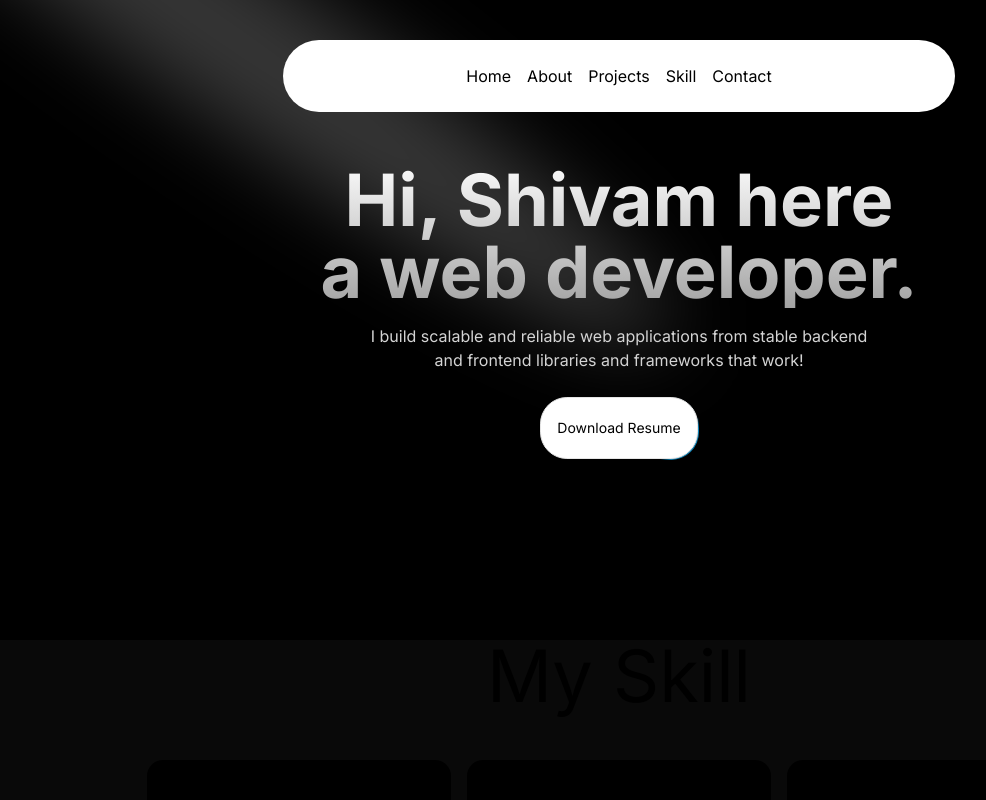
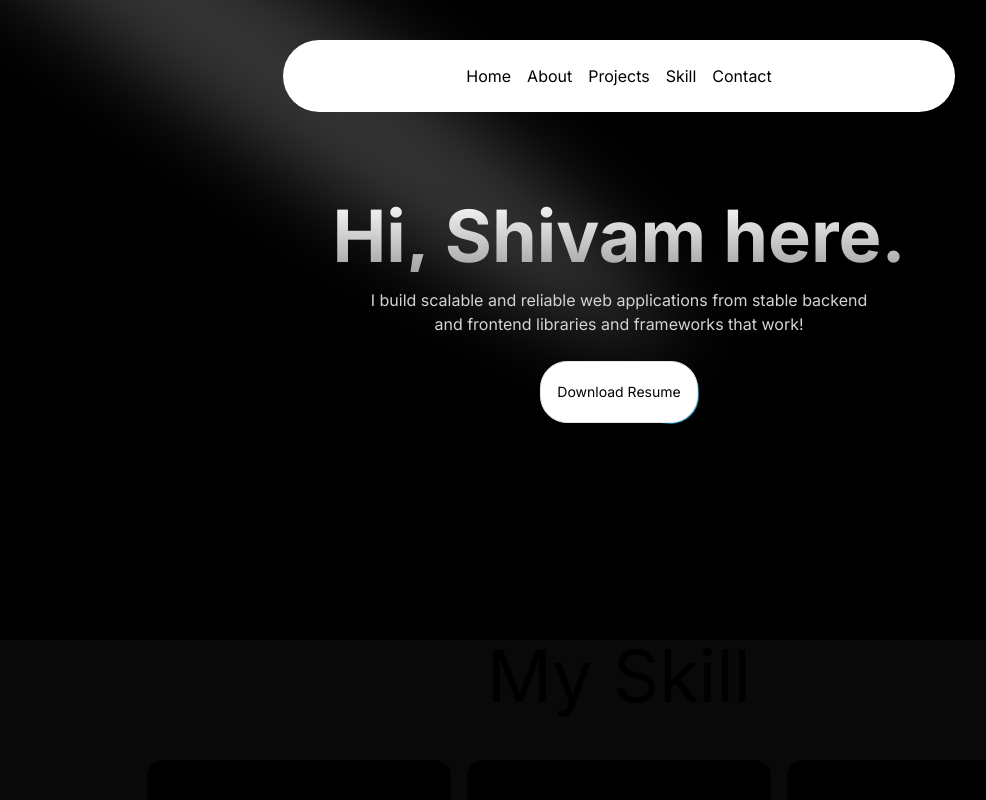
Before and after one commit to Shivam-fibo/Portfolio-, a Next.js app: page / in a window 1280 px wide. Shown: the top 800 px of the page, without its empty margins (21-1007 px from the left). Built offline with nearby package versions, Linux system fonts and the light colour scheme.

Commit message:
update page tsx file

```diff
--- a/src/app/components/HeroSection.tsx
+++ b/src/app/components/HeroSection.tsx
@@ -1,7 +1,8 @@
 import React from 'react';
 import { cn } from "../utils/cn";
-import Spotlight from "./ui/spotlight";
+import Spotlight from "./ui/Spotlight";
 import { Button } from "./ui/moving-border";
+import Link from 'next/link';
 
 const HeroSection = () => {
   return (
@@ -9,18 +10,21 @@ const HeroSection = () => {
       <Spotlight className="-top-40 left-0 md:left-60 md:-top-20" fill="white" />
       <div className="p-4 max-w-7xl mx-auto relative z-10 w-full pt-20 md:pt-0">
         <h1 className="text-2xl md:text-7xl font-bold text-center bg-clip-text text-transparent bg-gradient-to-b from-neutral-50 to-neutral-400 bg-opacity-50">
-          Hi, Shivam here <br /> a web developer.
+          Hi, Shivam here.
         </h1>
         <p className="mt-4 font-normal text-base text-neutral-300 max-w-lg text-center mx-auto">
           I build scalable and reliable web applications from stable backend and frontend libraries and frameworks that work!
         </p>
         <div className="flex justify-center mt-6">
+        <Link href="https://docs.google.com/document/d/1ehrTxVuN08mGATotCvTT_-eKQvhyqzdkxRKw8NhYt88/edit" passHref>
+
           <Button
             borderRadius="1.75rem"
             className="bg-white dark:bg-slate-900 text-black dark:text-white border-neutral-200 dark:border-slate-800 justify-center items-center"
           >
             Download Resume
           </Button>
+          </Link>
         </div>
       </div>
     </div>
--- a/src/app/page.tsx
+++ b/src/app/page.tsx
@@ -1,7 +1,7 @@
 import Image from "next/image";
 import HeroSection from "./components/HeroSection";
 import Navbar from './components/Navbar'
-import Project from "./components/project";
+import Project from "./components/Project";
 import Skill from "./components/Skill";
 
 import Articles from './components/Articles'
```
